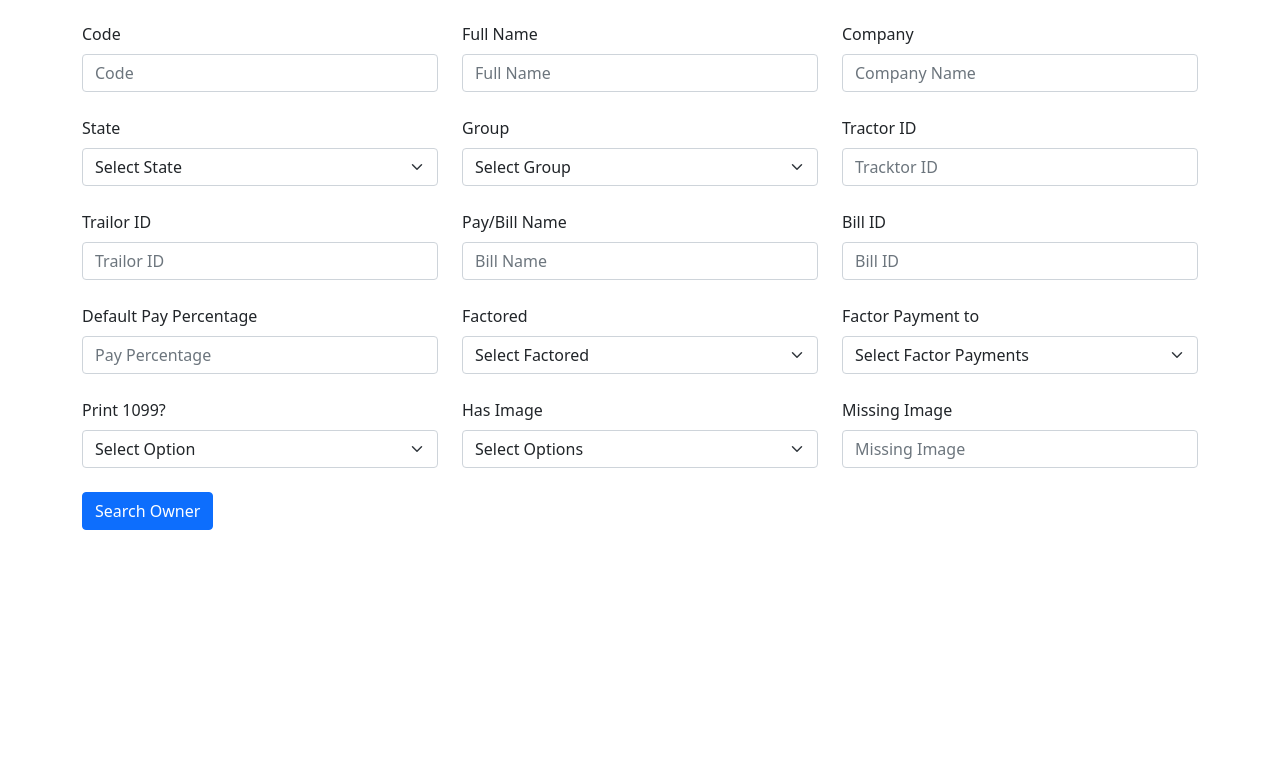
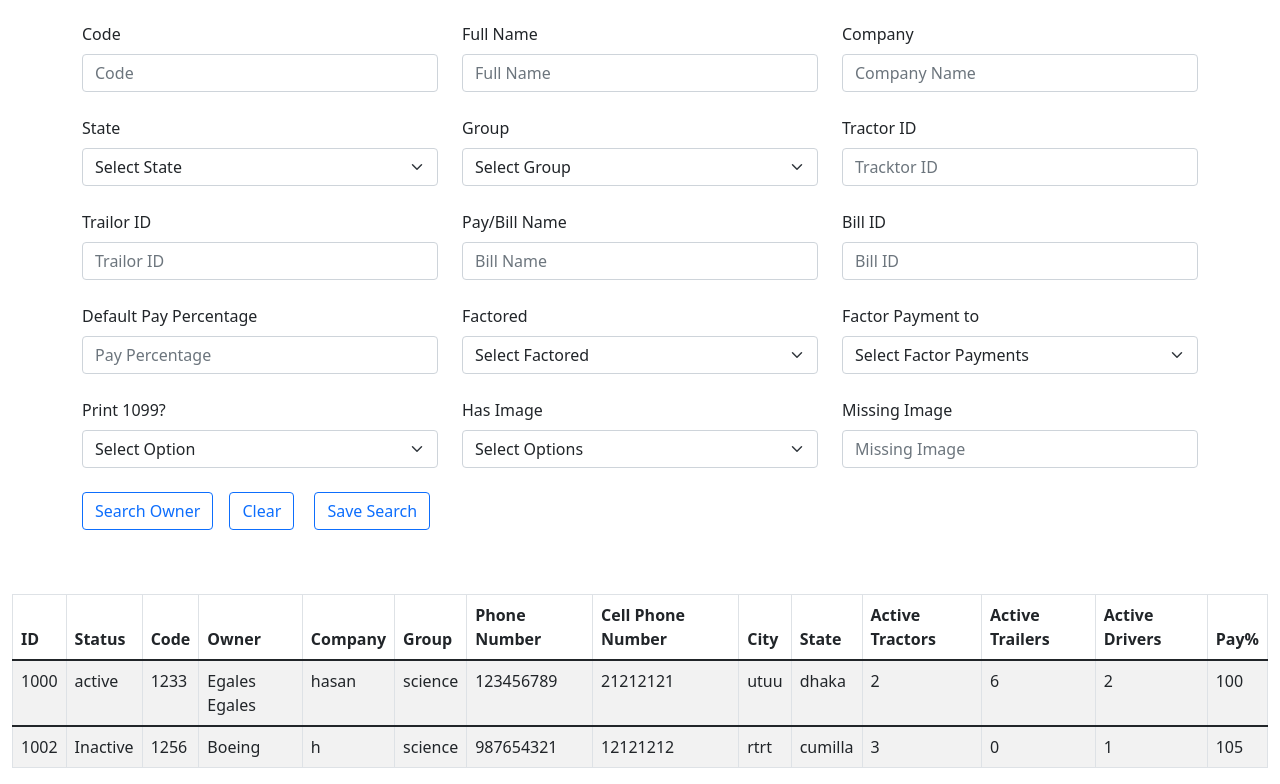
Before and after one commit to TousifProvat/Trasport-Pro, a React (Create React App) app: page /searchOwner in a window 1280 px wide. Shown: the part 647-1431 px from the top of the page. Before the commit the page ends 1241 px from the top, so only its background shows below. Built offline with nearby package versions, Linux system fonts and the light colour scheme.

Commit message:
search owner page done but search button undone

```diff
--- a/public/owner.json
+++ b/public/owner.json
@@ -6,6 +6,7 @@
     "company": "hasan",
     "address1": "j",
     "address2": "ttt",
+    "owner": "Egales Egales",
     "zip": "1233",
     "city": "utuu",
     "state": "dhaka",
@@ -35,12 +36,12 @@
     "billDefaultTractorPayPercent": 0,
     "billPayPerMileLoaded": 0,
     "billPayPerMileEmpty": 0,
-    "phoneNumber": "",
-    "cellphone": "",
-    "activeTractors": "",
-    "activeTrailers": "",
-    "activeDrivers": "",
-    "pay": ""
+    "phoneNumber": "123456789",
+    "cellphone": "21212121",
+    "activeTractors": "2",
+    "activeTrailers": "6",
+    "activeDrivers": "2",
+    "pay": "100"
   },
   {
     "id": 1002,
@@ -50,8 +51,9 @@
     "address1": "k",
     "address2": "yyy",
     "zip": "1256",
+    "owner": "Boeing",
     "city": "rtrt",
-    "state": "dhaka",
+    "state": "cumilla",
     "group": "science",
     "settlementDay": "",
     "print1099": true,
@@ -78,11 +80,11 @@
     "billDefaultTractorPayPercent": 0,
     "billPayPerMileLoaded": 0,
     "billPayPerMileEmpty": 0,
-    "phoneNumber": "",
-    "cellphone": "",
-    "activeTractors": "",
-    "activeTrailers": "",
-    "activeDrivers": "",
-    "pay": "100"
+    "phoneNumber": "987654321",
+    "cellphone": "12121212",
+    "activeTractors": "3",
+    "activeTrailers": "0",
+    "activeDrivers": "1",
+    "pay": "105"
   }
 ]
--- a/src/Components/SearchOwner/SearchOwner.js
+++ b/src/Components/SearchOwner/SearchOwner.js
@@ -1,5 +1,13 @@
 import React, { useEffect, useState } from "react";
-import { Button, Col, Container, Form, InputGroup, Row } from "react-bootstrap";
+import {
+  Button,
+  Col,
+  Container,
+  Form,
+  InputGroup,
+  Row,
+  Table,
+} from "react-bootstrap";
 import useContext from "../Hooks/useContext";
 import "./searchOwner.css";
 const SearchOwner = () => {
@@ -8,16 +16,12 @@ const SearchOwner = () => {
   const [searchData, setSearchData] = useState([]);
   const { terminalData } = useContext();
 
+  useEffect(() => {
+    setSearchData(terminalData);
+  }, [terminalData]);
 
-  // console.log(terminalData);
-
-  const filteredArr = [];
-
-  const filtered = terminalData.filter(t => t.terminal === terminalValue);
-
-  console.log(filtered);
-
-  // setSearchData(filteredArr);
+  // const mapData = searchData.map((i) => { return i.terminal });
+  // console.log(mapData);
 
   const handleSelectValue = (e) => {
     e.preventDefault();
@@ -28,6 +32,7 @@ const SearchOwner = () => {
     setTerminalValue(e.target.value);
   };
   return (
+    <>
       <div>
         <Container className="mt-5 mb-3">
           <h4>Search Owner</h4>
@@ -143,7 +148,11 @@ const SearchOwner = () => {
               </Form.Group>
               <Form.Group as={Col} md="4" controlId="validationCustom05">
                 <Form.Label>Tractor ID</Form.Label>
-              <Form.Control type="number" placeholder="Tracktor ID" required />
+                <Form.Control
+                  type="number"
+                  placeholder="Tracktor ID"
+                  required
+                />
                 <Form.Control.Feedback type="invalid">
                   Please provide a valid company name.
                 </Form.Control.Feedback>
@@ -262,7 +271,11 @@ const SearchOwner = () => {
               </Form.Group>
               <Form.Group as={Col} md="4" controlId="validationCustom05">
                 <Form.Label>Missing Image</Form.Label>
-              <Form.Control type="text" placeholder="Missing Image" required />
+                <Form.Control
+                  type="text"
+                  placeholder="Missing Image"
+                  required
+                />
                 {/* <Form.Select aria-label="Default select example">
                 <option>Select Factor Payments</option>
                 <option value="Yes">Alaska</option>
@@ -273,19 +286,59 @@ const SearchOwner = () => {
                 </Form.Control.Feedback>
               </Form.Group>
             </Row>
-          <Button type="submit" className="mb-5">
+            <Button variant="outline-primary" type="submit" className="mb-5">
               Search Owner
             </Button>
+
+            <Button variant="outline-primary" className="mb-5 ms-3">Clear</Button>{' '}
+            <Button variant="outline-primary" className="mb-5 ms-3">Save Search</Button>{' '}
           </Form>
         </Container>
-      <Container className="search-result">
-        {/* {
-          terminalData.map((i) => (
-            <strong>{i.length}</strong>
-          ))
-        } */}
+        <Container fluid className="search-result">
+          <Table striped bordered hover>
+            <thead>
+              <tr>
+                <th>ID</th>
+                <th>Status</th>
+                <th>Code</th>
+                <th>Owner</th>
+                <th>Company</th>
+                <th>Group</th>
+                <th>Phone Number</th>
+                <th>Cell Phone Number</th>
+                <th>City</th>
+                <th>State</th>
+                <th>Active Tractors</th>
+                <th>Active Trailers</th>
+                <th>Active Drivers</th>
+                <th>Pay%</th>
+              </tr>
+            </thead>
+
+            {searchData.map((i) => (
+              <tbody>
+                <tr>
+                  <td>{i.id}</td>
+                  <td>{i.status}</td>
+                  <td>{i.zip}</td>
+                  <td>{i.owner}</td>
+                  <td>{i.company}</td>
+                  <td>{i.group}</td>
+                  <td>{i.phoneNumber}</td>
+                  <td>{i.cellphone}</td>
+                  <td>{i.city}</td>
+                  <td>{i.state}</td>
+                  <td>{i.activeTractors}</td>
+                  <td>{i.activeTrailers}</td>
+                  <td>{i.activeDrivers}</td>
+                  <td>{i.pay}</td>
+                </tr>
+              </tbody>
+            ))}
+          </Table>
         </Container>
       </div>
+    </>
   );
 };
 
```
Lines whose indentation alone changed are shown as unchanged.
